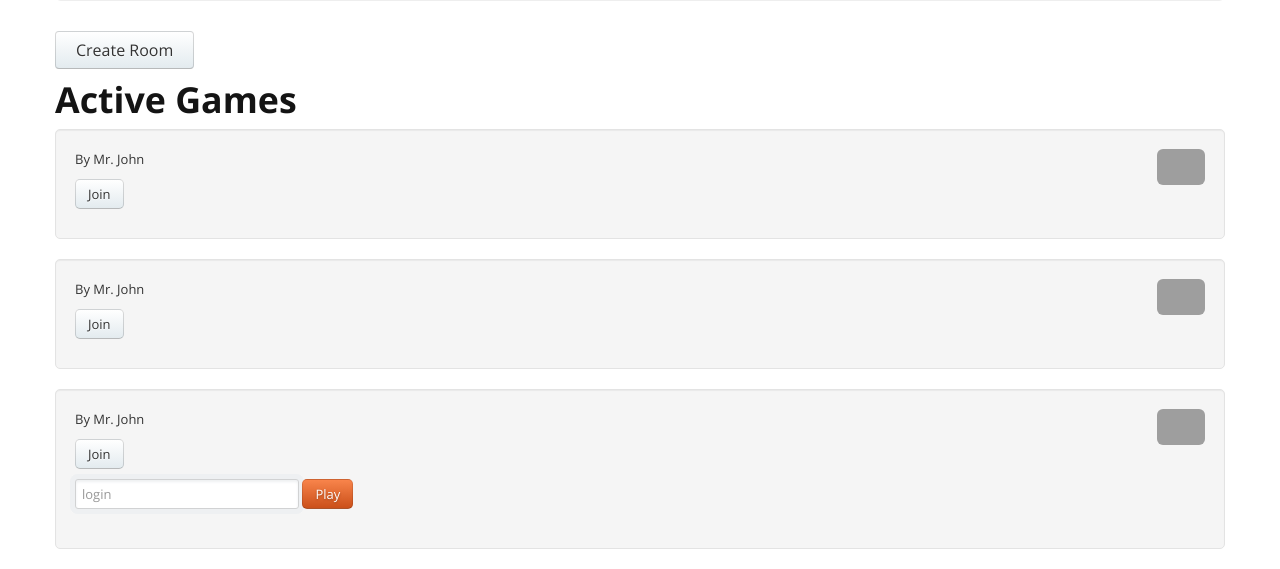
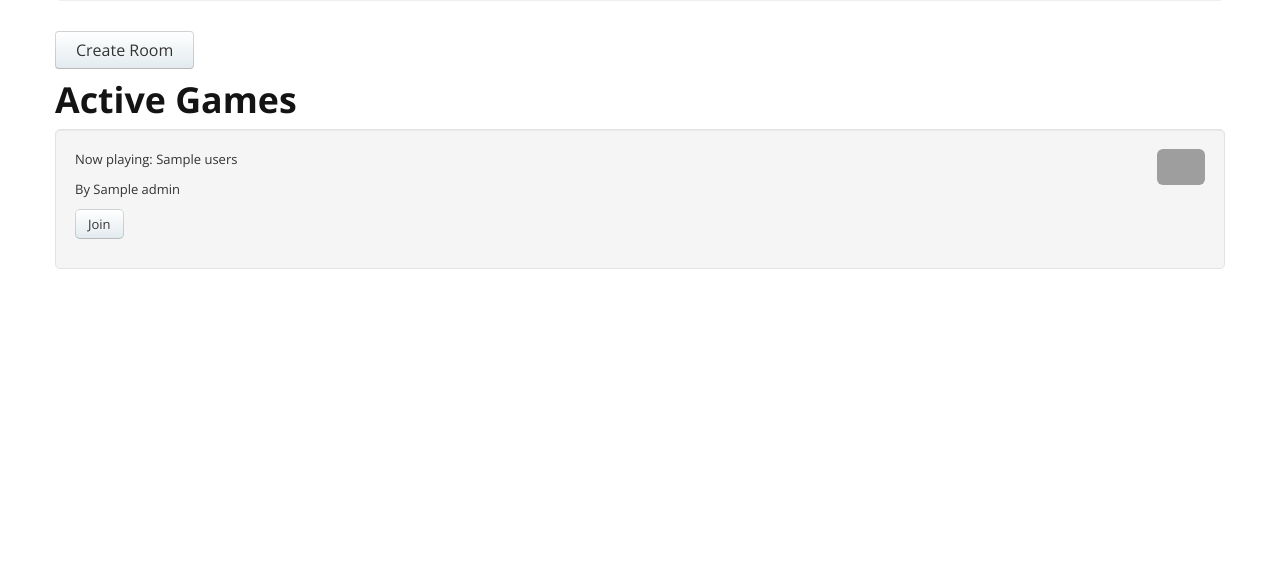
Before and after one commit to prohfesor/photocroco, a PHP site: template templates/list.php in a window 1280 px wide. Shown: the part 269-838 px from the top of the page. After the commit the page ends 538 px from the top, so only its background shows below. Run offline with PHP 8.4, Linux system fonts and the light colour scheme; the template is opened without the code that fills it: most values are stand-ins (such as "Sample title", 1, 10 or a date in 2020); grey boxes are pictures that could not be loaded.

Commit message:
login forms on list

```diff
--- a/templates/list.php
+++ b/templates/list.php
@@ -29,54 +29,28 @@
 </form>
 
 <h1>Active Games</h1>
+
+<?php foreach($games as $game): ?>
     <div class="well clearfix">
         <img src="http://nophoto.info/colors/48x48.jpg?nc1" class="img-rounded pull-right" width="48" height="48">
 
-    <p>By Mr. John</p>
+        <p>Now playing: <?php echo $game['users'] ?></p>
+        <p>By <?php echo $game['admin'] ?></p>
 
         <p>
             <a href="#joinform" role="button" class="btn" data-toggle="modal">Join</a>
 
         <form class="form-inline" id="form-newgame" style="display: none">
             <div class="control-group">
+                <input type="hidden" name="id" value="<?php echo $game['id'] ?>">
                 <input type="text" name="login" placeholder="login" class="input-large">
                 <a class="btn btn-primary" href="#join">Play</a>
             </div>
         </form>
         </p>
     </div>
-<div class="well clearfix">
-    <img src="http://nophoto.info/colors/48x48.jpg?nc2" class="img-rounded pull-right" width="48" height="48">
+<?php endforeach ?>
 
-    <p>By Mr. John</p>
-
-    <p>
-        <a href="#joinform" role="button" class="btn" data-toggle="modal">Join</a>
-
-    <form class="form-inline" id="form-newgame" style="display: none">
-        <div class="control-group">
-            <input type="text" name="login" placeholder="login" class="input-large">
-            <a class="btn btn-primary" href="#join">Play</a>
-        </div>
-    </form>
-    </p>
-</div>
-<div class="well clearfix">
-    <img src="http://nophoto.info/colors/48x48.jpg?nc3" class="img-rounded pull-right" width="48" height="48">
-
-    <p>By Mr. John</p>
-
-    <p>
-        <a href="#joinform" role="button" class="btn" data-toggle="modal">Join</a>
-
-    <form class="form-inline" id="form-newgame" style="">
-        <div class="control-group">
-            <input type="text" name="login" placeholder="login" class="input-large">
-            <a class="btn btn-primary" href="#join">Play</a>
-        </div>
-    </form>
-    </p>
-</div>
 
 
 <!-- Modal -->
```
Lines whose indentation alone changed are shown as unchanged.
